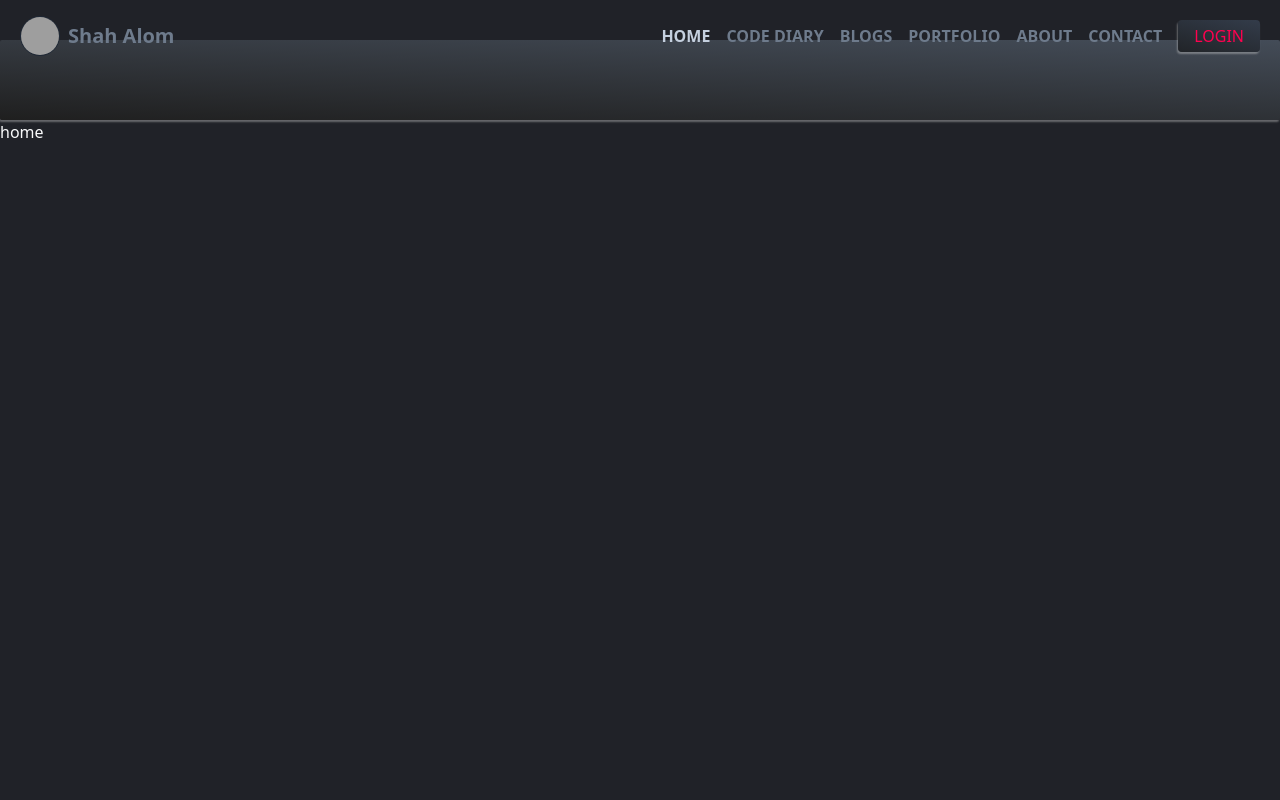
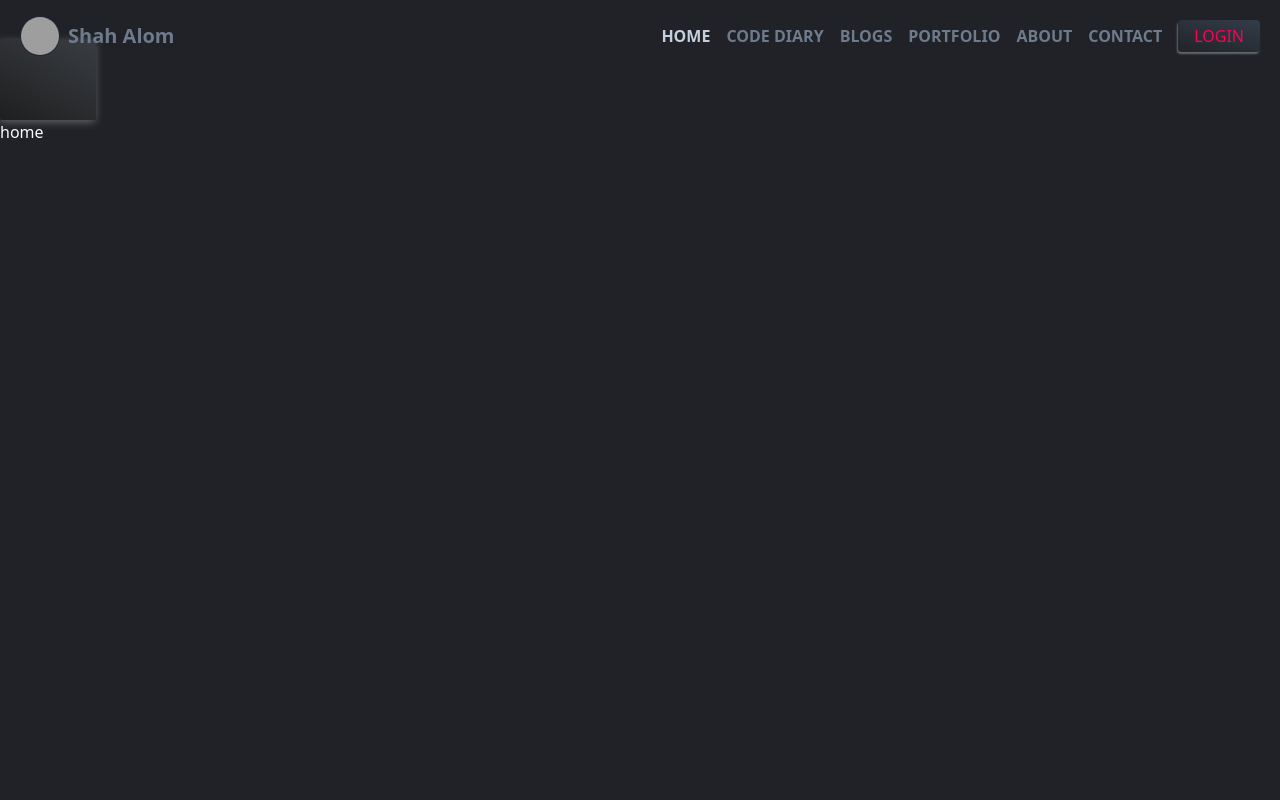
Before and after one commit to ShahAlom47/shah-alom-official, a Next.js app: page / in a window 1280 px wide. Shown: the top 800 px of the page. Built offline with nearby package versions, Linux system fonts and the light colour scheme; grey boxes are pictures that could not be loaded.

Commit message:
update  hover css

```diff
--- a/src/app/globals.css
+++ b/src/app/globals.css
@@ -82,16 +82,16 @@
   font-weight: 500; /* font-medium */
   text-transform: uppercase;
 
-  background-image: linear-gradient(to top right, #1f1f1f, #4b5563); /* from-blackLight to-gray-700 */
+  background-image: linear-gradient(to top right, #1f1f1f, #3e434a); /* from-blackLight to-gray-700 */
   background-size: 150% 100%;
   background-position: left;
 
   transition: all 0.7s ease-in-out;
-  box-shadow: -1px 2px 2px rgba(216, 216, 216, 0.39); /* shadow-[-1px_2px_2px_#d8d8d863] */
+  box-shadow: -1px 2px 8px rgba(216, 216, 216, 0.39); /* shadow-[-1px_2px_2px_#d8d8d863] */
 }
 
 .primary-hover:hover {
-  background-image: linear-gradient(to bottom left, #1f1f1f, #4b5563); /* hover:bg-gradient-to-bl */
-  transform: translateY(-0.25rem); /* hover:-translate-y-1 */
-  box-shadow: 1px -2px 2px rgba(216, 216, 216, 0.39); /* hover:shadow-[1px_-2px_2px_#d8d8d863] */
+  background-image: linear-gradient(to bottom left, #1f1f1f, #41454c); /* hover:bg-gradient-to-bl */
+  /* transform: translateY(-0.25rem); */
+  box-shadow: 1px -2px 8px rgba(107, 105, 105, 0.39); /* hover:shadow-[1px_-2px_2px_#d8d8d863] */
 }
--- a/src/app/page.tsx
+++ b/src/app/page.tsx
@@ -4,7 +4,7 @@ const Home = () => {
   return (
     <div className=' min-h-screen '>
 
-      <div className='primary-hover h-20 w-30'></div>
+      <div className='primary-hover h-20 w-24'></div>
       home
     </div>
   );
```
